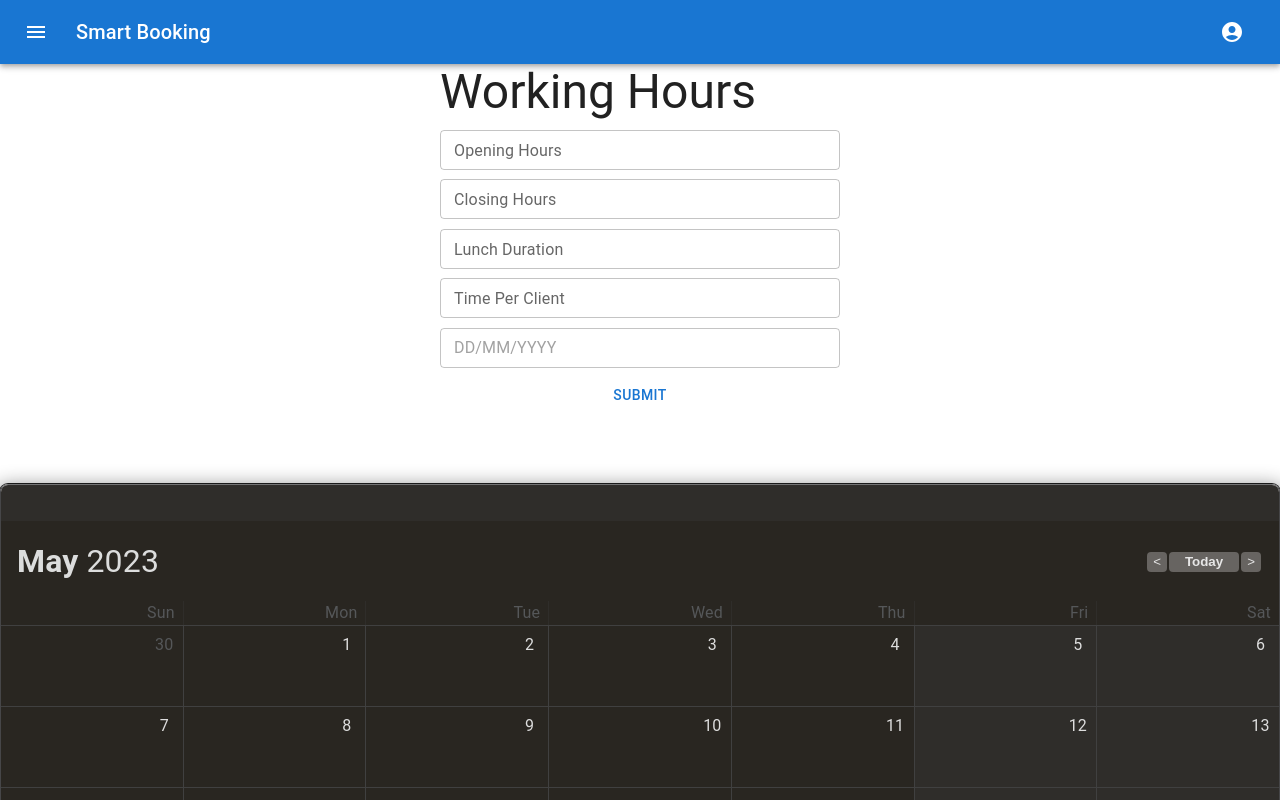
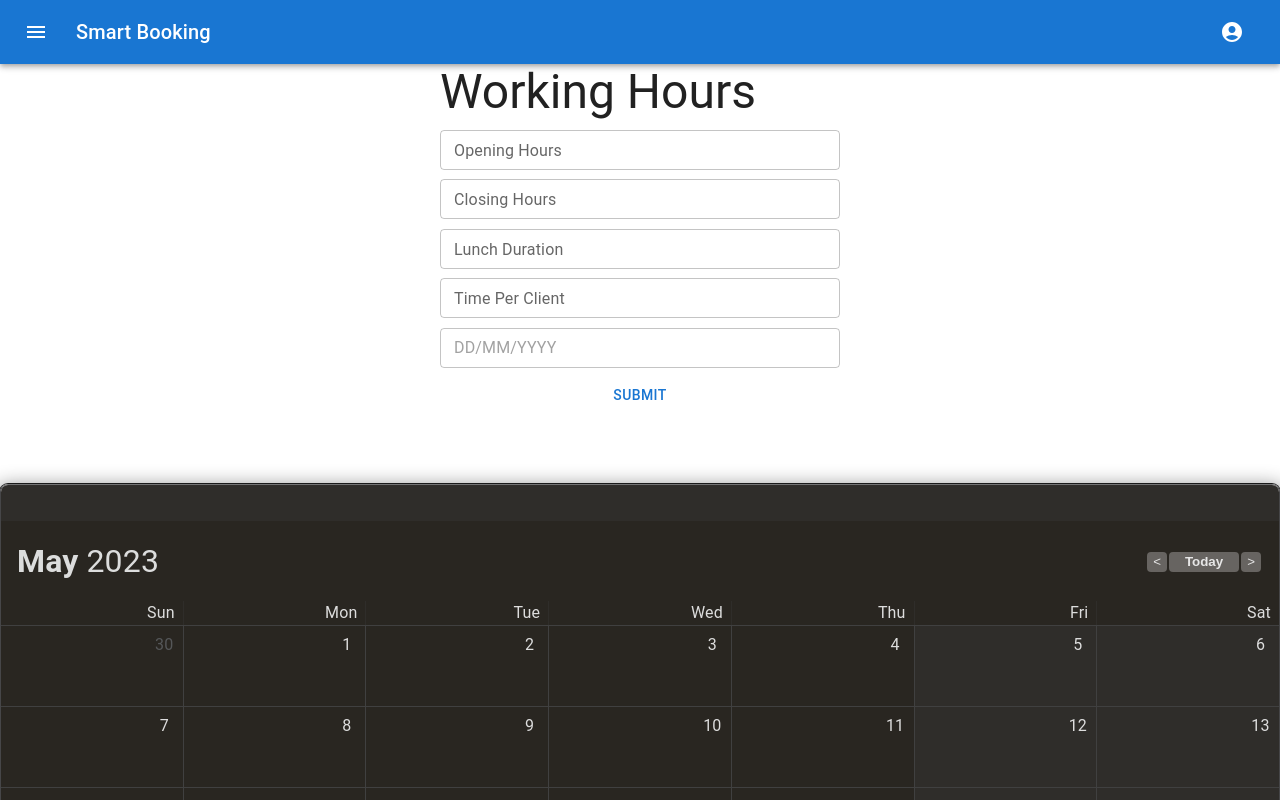
Before and after one commit to YevBor/smart-booking-frontend, a React (Vite) app in the folder frontend/: page /dashboard in a window 1280 px wide. Shown: the top 800 px of the page. Built offline with nearby package versions, Linux system fonts and the light colour scheme; sample sign-in values are in the browser's storage.

Commit message:
work on grid

```diff
--- a/frontend/src/components/UI/calendar/cal-grid/index.tsx
+++ b/frontend/src/components/UI/calendar/cal-grid/index.tsx
@@ -14,7 +14,7 @@ const CalGrid:FC<{startDay: moment.Moment,today:any}> = ({startDay,today}) => {
 			<GridWrapper isHeader={true}>
 				{
 					[...Array(7)].map((_, i) => (
-						<CellWrapper isHeader key={i}>
+						<CellWrapper isHeader key={i} isSelectedMonth={today}>
 							<RowInCell justifyContent={'flex-end'} pr={1}>
 								{moment().day(i).format('ddd')}
 							</RowInCell>
@@ -22,6 +22,7 @@ const CalGrid:FC<{startDay: moment.Moment,today:any}> = ({startDay,today}) => {
 					))
 				}
 			</GridWrapper>
+
 			<GridWrapper isHeader={false}>
 				{daysMap.map((dayItem: any)=>{
 					return (
@@ -64,7 +65,7 @@ const GridWrapper = styled.div<{isHeader: boolean}>`
 interface CellWrapperProps {
 	isWeekend?: boolean;
 	isHeader?: boolean;
-	isSelectedMonth?: ()=> boolean;
+	isSelectedMonth?: ()=> any;
 }
 const CellWrapper = styled.div<CellWrapperProps>`
 	min-width: 140px;
```
